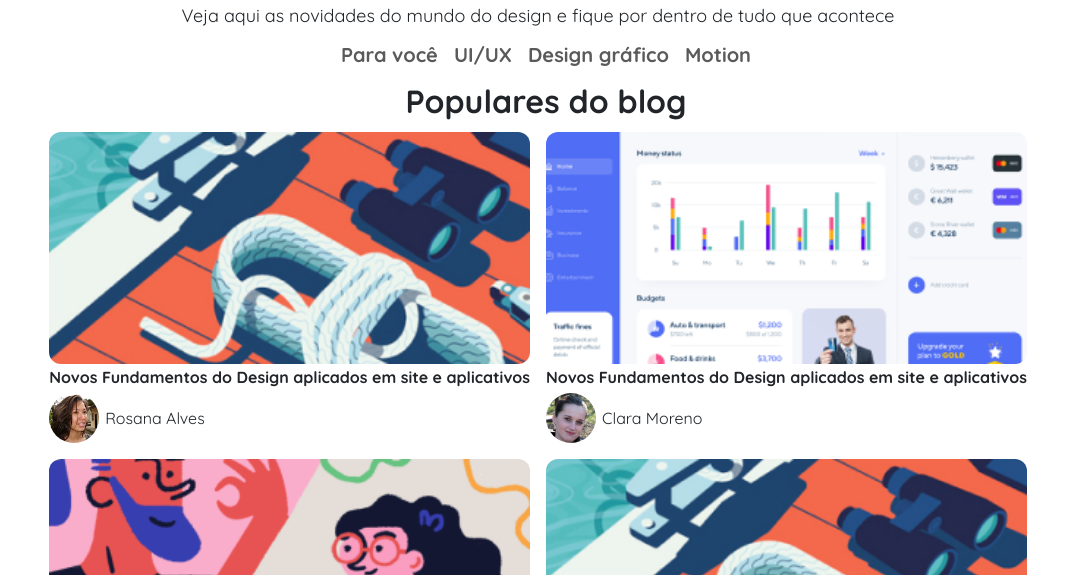
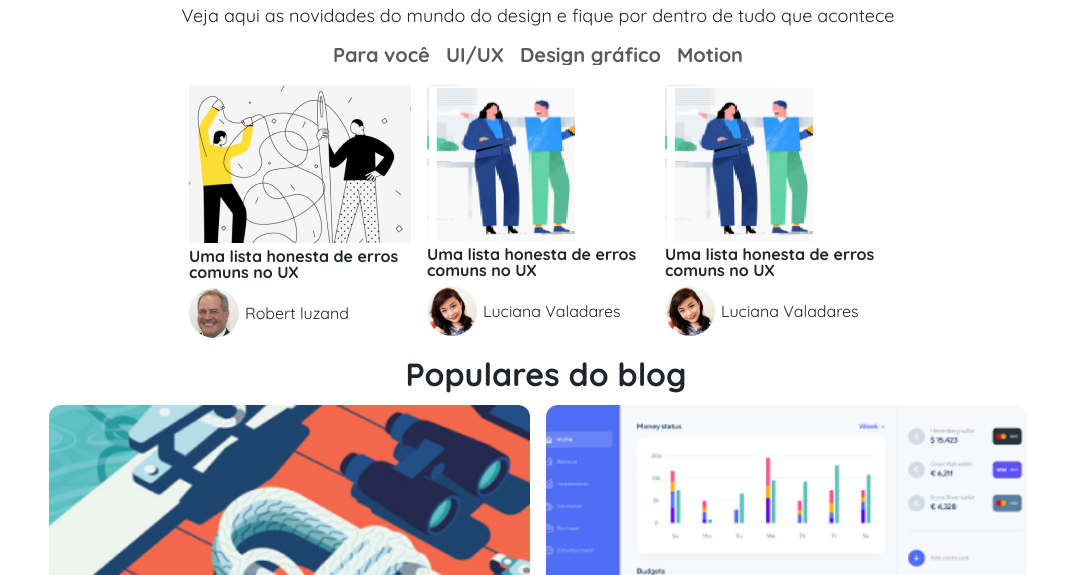
Before and after one commit to DiegoFernands/design-diario, a plain HTML site: page index.html in a window 1280 px wide. Shown: the part 225-800 px from the top of the page, without its empty margins (102-1176 px from the left). Drawn offline with nearby package versions, Linux system fonts and the light colour scheme.

Commit message:
ajuste card

```diff
--- a/index.html
+++ b/index.html
@@ -39,7 +39,6 @@
     </section>
 
     <section class="section-link">
-        <div class="container-ul">
         <ul class="container-link">
             <li class="link-item">
                 <a href="#">Para você</a>
@@ -54,16 +53,12 @@
                 <a href="#">Motion</a>
             </li>
             </ul>
-        </div>
     </section>
 
-    <!--   -->
-
-    <!--   -->
-
-    <!-- <div class="container-card">
+    <section class="section-card">
+        <div class="container-card">
             <div>
-                <div class="card" style="width: auto; border: none;">
+                <div class="card" style="width: 222px; border: none;">
                     <img src="./img/image.png" class="card-img-top" alt="...">
                     <div class="card-body">
                       <p class="card-text">Uma lista honesta de erros comuns no UX</p>
@@ -75,7 +70,7 @@
                 </div>
             </div>
             <div>
-                <div class="card" style="width: auto; border: none;">
+                <div class="card" style="width: 222px; border: none;">
                     <img src="./img/imagen-2editada.png" class="card-img-top" alt="...">
                     <div class="card-body">
                       <p class="card-text">Uma lista honesta de erros comuns no UX</p>
@@ -86,7 +81,26 @@
                     </div>
                 </div>
             </div>
-        </div> -->
+            <div>
+                <div class="card" style="width: 222px; border: none;">
+                    <img src="./img/imagen-2editada.png" class="card-img-top" alt="...">
+                    <div class="card-body">
+                      <p class="card-text">Uma lista honesta de erros comuns no UX</p>
+                    </div>
+                    <div class="container-profile">
+                        <img class="img-profile-card" src="./img/image-7.png" alt="">
+                        <p>Luciana Valadares</p>
+                    </div>
+                </div>
+            </div>
+        </div>
+    </section>
+
+    <!--   -->
+
+    <!--   -->
+
+    <!--  -->
 
 
     <section class="section-blog">
--- a/style/style.css
+++ b/style/style.css
@@ -53,16 +53,13 @@ body {
 }
 .section-link {
     height: 20px;
-}
-
-.section-link {
-    padding-left: 16px;
+    padding: 0 16px 0 16px;
 }
 
 .container-link {
     display: flex;
-    padding: 0 0 16px 0;
     overflow-x: auto;
+    height: 20px;
     margin-top: 20px;
     gap: 36px;
 }
@@ -82,12 +79,16 @@ body {
     border-bottom: 3px solid #FEDB41;
 }
 
+.section-card {
+    margin-top: 20px;
+    margin-bottom: 20px;
+}
+
 .container-card {
     display: flex;
     overflow-x: auto;
     gap: 16px;
-    padding: 0px 0 10px 16px;
-    height: 250px;
+    padding: 0 16px 0 16px;
 }
 
 
@@ -120,7 +121,7 @@ body {
 .section-blog {
     display: flex;
     flex-direction: column;
-    margin-top: 20px;
+    margin-top: 10px;
     margin-bottom: 30px;
 }
 .card-blog {
@@ -310,6 +311,10 @@ body {
         width: 100px;
     }
 
+    .container-card {
+        justify-content: center;
+    }
+
     .section-blog {
         align-items: center;
     }
```
Lines whose indentation alone changed are shown as unchanged.
